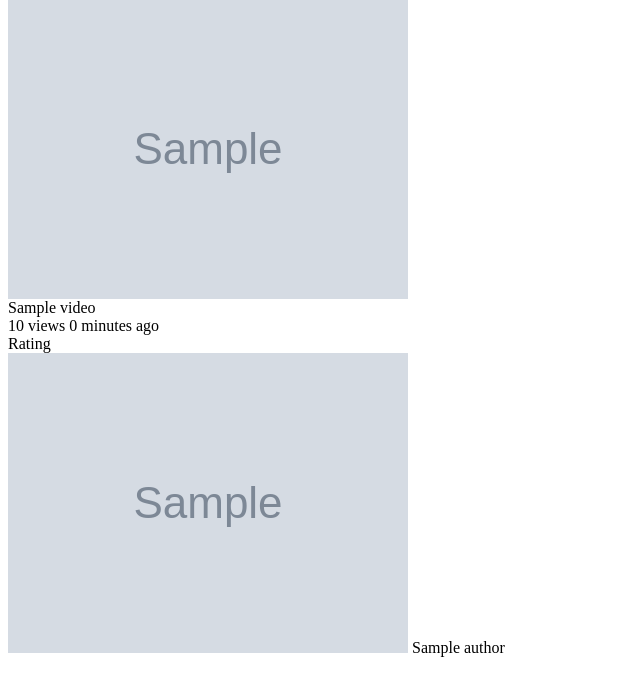
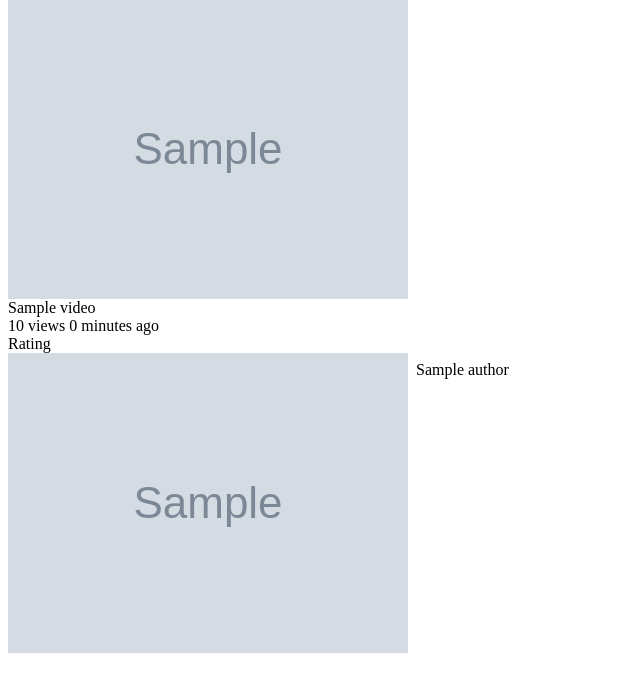
Before and after one commit to Toyto/YouTubeInterface, a Django app: template core/templates/core/videos.html in a window 1280 px wide. Shown: the part 56-752 px from the top of the page, without its empty margins (0-640 px from the left). Run offline with Django 3.2, Linux system fonts and the light colour scheme; the template is opened without the code that fills it: values that come from a table or form of the project are taken from there, others are empty; tables that the repository leaves empty hold one stand-in row (values such as "Sample post"); grey boxes marked "Sample" are stand-in pictures.

Commit message:
t5: Fixed video author bar sizing

```diff
--- a/core/templates/core/videos.html
+++ b/core/templates/core/videos.html
@@ -26,8 +26,8 @@
             </div>
           </div>
           <div class="extra content">
-            <img class="ui avatar image" src="{{ video.author.avatar_url }}">
-            <a style="text-overflow: ellipsis; white-space: nowrap; overflow: hidden;">{{ video.author.name }}</a>
+            <img class="ui avatar image" style="float:left" src="{{ video.author.avatar_url }}">
+            <a style="text-overflow: ellipsis; white-space: nowrap; overflow: hidden; display:block; padding: 0.5em">{{ video.author.name }}</a>
           </div>
         </div>
         {% endfor %}
```
